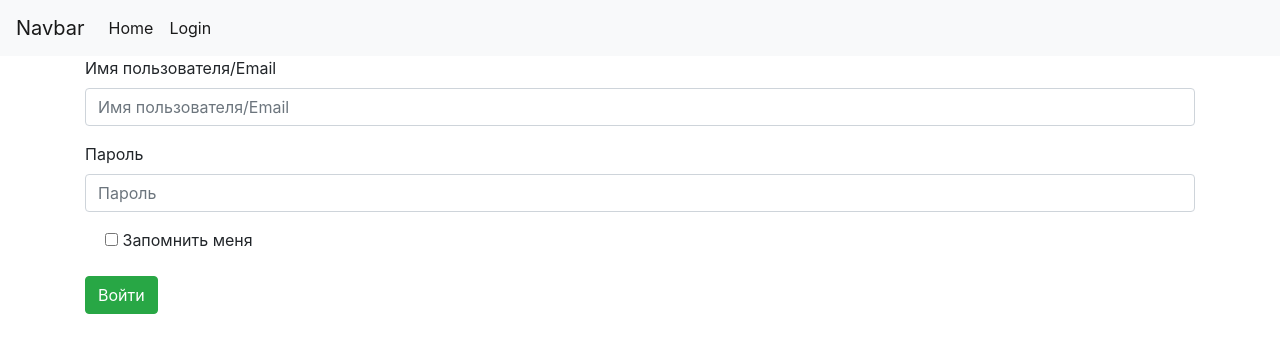
After one commit to GreatRaksin/MySite0906, a Flask app: page /sign_in in a window 1280 px wide. The commit adds this page. Shown: the top 353 px of the page. Run offline with Flask 2, Linux system fonts and the light colour scheme; some libraries are stand-ins or nearby versions.

Commit message:
Forms part one. Adding login form: configuration file, form model, template and validating

```diff
--- /dev/null
+++ b/config.py
@@ -0,0 +1,5 @@
+import os
+
+
+class Config:
+    SECRET_KEY = os.environ.get('SECRET_KEY') or 'A_|g7o1{cly>>YI'
--- a/habrClone/__init__.py
+++ b/habrClone/__init__.py
@@ -1,5 +1,7 @@
 from flask import Flask  # из библиотеки flask импортируем КЛАСС Flask
+from config import Config
 
 App = Flask(__name__)
+App.config.from_object(Config)
 
 from habrClone import routes  # импортировали маршруты
--- /dev/null
+++ b/habrClone/forms.py
@@ -0,0 +1,10 @@
+from flask_wtf import FlaskForm
+from wtforms import StringField, PasswordField, BooleanField, SubmitField
+from wtforms.validators import DataRequired
+
+
+class LoginForm(FlaskForm):
+    username = StringField('Имя пользователя/Email', validators=[DataRequired()])
+    password = PasswordField('Пароль', validators=[DataRequired()])
+    remember_me = BooleanField('Запомнить меня')
+    submit = SubmitField('Войти')
--- a/habrClone/routes.py
+++ b/habrClone/routes.py
@@ -1,8 +1,18 @@
 from habrClone import App
-from flask import render_template
+from flask import render_template, flash, redirect, url_for
+from habrClone.forms import LoginForm
 
 
 @App.route('/')
 @App.route('/index')
 def index():
     return render_template('index.html')
+
+
+@App.route('/sign_in', methods=['GET', 'POST'])
+def login():
+    form = LoginForm()
+    if form.validate_on_submit():
+        flash(f'Пользователь {form.username.data} вошел. Поле "запомнить" {form.remember_me.data}.')
+        return redirect(url_for('index'))
+    return render_template('login.html', form=form)
--- a/habrClone/templates/base.html
+++ b/habrClone/templates/base.html
@@ -15,11 +15,27 @@
   <div class="collapse navbar-collapse" id="navbarSupportedContent">
     <ul class="navbar-nav mr-auto">
       <li class="nav-item active">
-        <a class="nav-link" href="#">Home <span class="sr-only">(current)</span></a>
+        <a class="nav-link" href="{{ url_for('index') }}">Home <span class="sr-only">(current)</span></a>
+      </li>
+
+        <li class="nav-item active">
+        <a class="nav-link" href="{{ url_for('login') }}">Login</a>
       </li>
     </ul>
   </div>
 </nav>
+
+<div class="container">
+  {% with messages = get_flashed_messages() %}
+
+    {% if messages %}
+      {% for message in messages %}
+        <p>{{ message }}</p>
+      {% endfor %}
+    {% endif %}
+
+  {%endwith %}
+</div>
 
 {% block content %}
 <!-- Здесь будут отображаться содержимое страниц сайта -->
--- /dev/null
+++ b/habrClone/templates/login.html
@@ -0,0 +1,26 @@
+{% extends "base.html" %}
+
+{% block content %}
+<div class="container">
+    <form action="" method="post" novalidate>
+        {{ form.hidden_tag() }}
+        <div class="form-group">
+            {{ form.username.label }}
+            {{ form.username(class="form-control", placeholder="Имя пользователя/Email") }}
+        </div>
+
+        <div class="form-group">
+            {{ form.password.label }}
+            {{ form.password(class="form-control", placeholder="Пароль") }}
+        </div>
+
+        <div class="form-group form-check">
+            {{ form.remember_me }}
+            {{ form.remember_me.label }}
+        </div>
+
+        {{ form.submit(class="btn btn-success") }}
+
+    </form>
+</div>
+{% endblock %}
```
